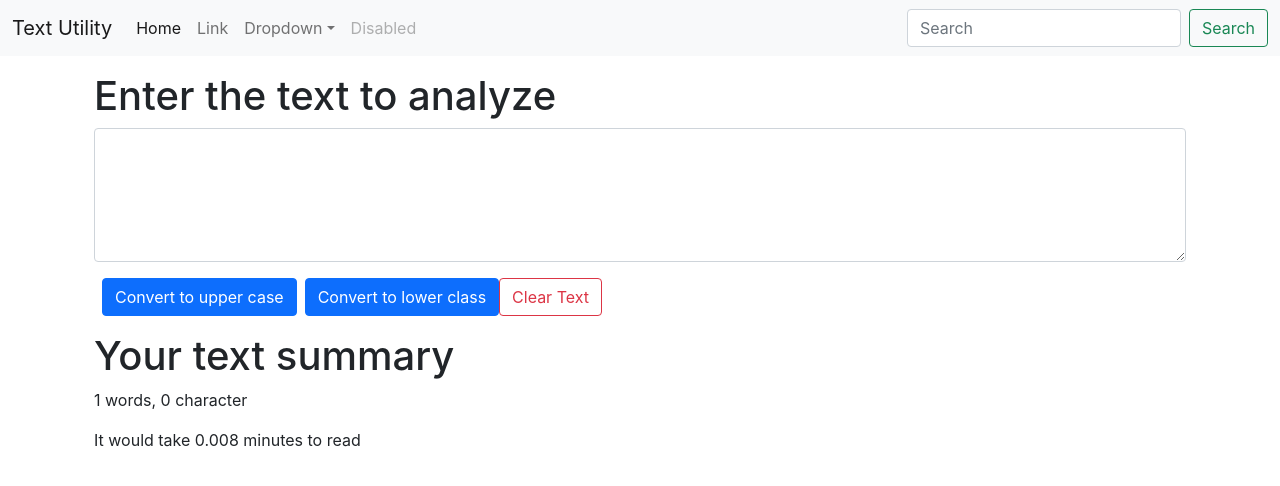
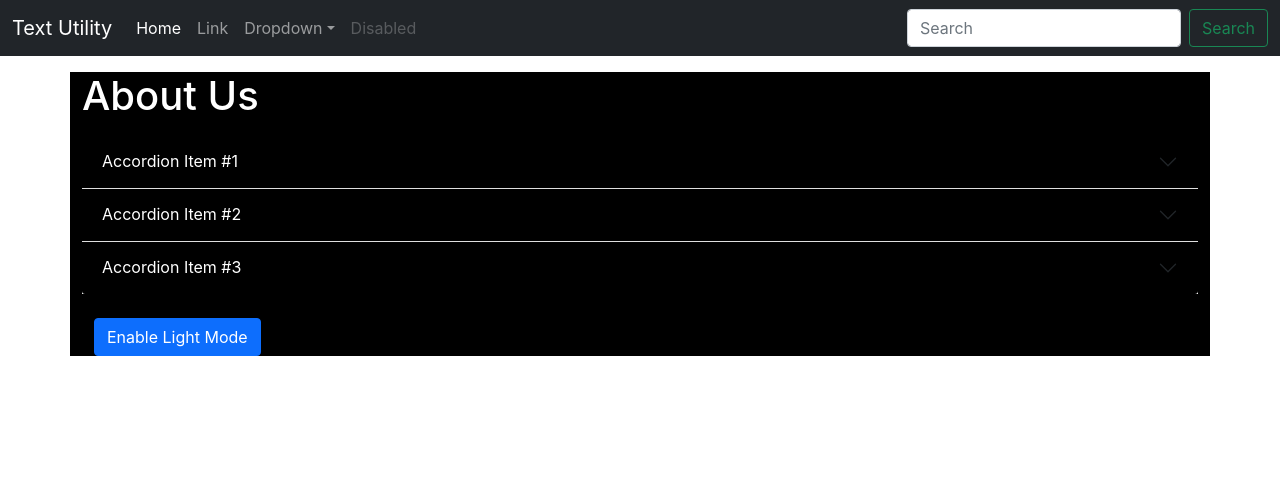
Before and after one commit to shariarkhan433/textutils, a React (Create React App) app: page / in a window 1280 px wide. Shown: the top 486 px of the page. Built offline with nearby package versions, Linux system fonts and the light colour scheme.

Commit message:
Dark mode added and a button to control it

```diff
--- a/src/App.js
+++ b/src/App.js
@@ -1,6 +1,7 @@
 import './App.css';
+import About from './components/About';
 import Navbar from './components/Navbar';
-import TextForm from './components/TextForm';
+// import TextForm from './components/TextForm';
 
 function App() {
   return (
@@ -10,8 +11,9 @@
 {/* <Navbar title="React-app"/> */}
     <Navbar title='Text Utility'></Navbar>
     <div className="container my-3">
-    <TextForm headings="Enter the text to analyze"></TextForm>
+    {/* <TextForm headings="Enter the text to analyze"></TextForm> */}
     </div>
+    <About></About>
     </>
   );
 }
--- /dev/null
+++ b/src/components/About.js
@@ -0,0 +1,62 @@
+import React,{useState} from 'react'
+
+export default function About() {
+
+    const [myStyle,setmyStyle] = useState({
+        color: 'white',
+        backgroundColor: 'black'
+    })
+    const[btn,setbtn]=useState("Enable Light Mode")
+    const onButtonClick= ()=>{
+       if (myStyle.color === 'white'){
+        setmyStyle({color: 'black',backgroundColor: 'white'})
+        setbtn("Enable Dark Mode")
+       }
+       else{
+        setmyStyle({color: 'white',backgroundColor: 'black'})
+        setbtn("Enable Light Mode")
+       }
+    }
+
+    return (
+        <div className="container" style={myStyle}>
+            <h1 className='my-3'>About Us</h1>
+                <div className="accordion accordion-flush" id="accordionFlushExample">
+                    <div className="accordion-item">
+                        <h2 className="accordion-header" id="flush-headingOne">
+                            <button className="accordion-button collapsed" style={myStyle} type="button" data-bs-toggle="collapse" data-bs-target="#flush-collapseOne" aria-expanded="false" aria-controls="flush-collapseOne">
+                                Accordion Item #1
+                            </button>
+                        </h2>
+                        <div id="flush-collapseOne" className="accordion-collapse collapse" aria-labelledby="flush-headingOne" data-bs-parent="#accordionFlushExample">
+                            <div className="accordion-body" style={myStyle}>Placeholder content for this accordion, which is intended to demonstrate the <code>.accordion-flush</code> class. This is the first item's accordion body.</div>
+                        </div>
+                    </div>
+                    <div className="accordion-item">
+                        <h2 className="accordion-header" id="flush-headingTwo">
+                            <button className="accordion-button collapsed" style={myStyle} type="button" data-bs-toggle="collapse" data-bs-target="#flush-collapseTwo" aria-expanded="false" aria-controls="flush-collapseTwo">
+                                Accordion Item #2
+                            </button>
+                        </h2>
+                        <div id="flush-collapseTwo" className="accordion-collapse collapse" aria-labelledby="flush-headingTwo" data-bs-parent="#accordionFlushExample">
+                            <div className="accordion-body" style={myStyle}>Placeholder content for this accordion, which is intended to demonstrate the <code>.accordion-flush</code> class. This is the second item's accordion body. Let's imagine this being filled with some actual content.</div>
+                        </div>
+                    </div>
+                    <div className="accordion-item">
+                        <h2 className="accordion-header" id="flush-headingThree">
+                            <button className="accordion-button collapsed" style={myStyle} type="button" data-bs-toggle="collapse" data-bs-target="#flush-collapseThree" aria-expanded="false" aria-controls="flush-collapseThree">
+                                Accordion Item #3
+                            </button>
+                        </h2>
+                        <div id="flush-collapseThree" className="accordion-collapse collapse" aria-labelledby="flush-headingThree" data-bs-parent="#accordionFlushExample">
+                            <div className="accordion-body" style={myStyle}>Placeholder content for this accordion, which is intended to demonstrate the <code>.accordion-flush</code> class. This is the third item's accordion body.
+                             Nothing more exciting happening here in terms of content, but just filling up the space to make it look, at least at first glance, a bit more representative of how this would look in a real-world application.</div>
+                        </div>
+                    </div>
+                </div>
+                <div className="container my-4">
+                <button onClick={onButtonClick} type="button" className="btn btn-primary">{btn}</button>
+                </div>
+        </div>
+    )
+}
--- a/src/components/Navbar.js
+++ b/src/components/Navbar.js
@@ -5,7 +5,7 @@
 export default function Navbar(props) {
   return (
     <div>
-      <nav className="navbar navbar-expand-lg navbar-light bg-light">
+      <nav className="navbar navbar-expand-lg navbar-dark bg-dark">
   <div className="container-fluid">
     <a className="navbar-brand" href="/">{props.title}</a>
     <button className="navbar-toggler" type="button" data-bs-toggle="collapse" data-bs-target="#navbarSupportedContent" aria-controls="navbarSupportedContent" aria-expanded="false" aria-label="Toggle navigation">
```
